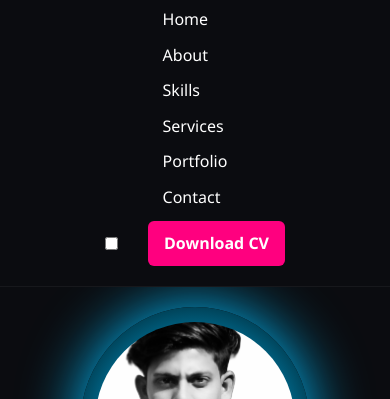
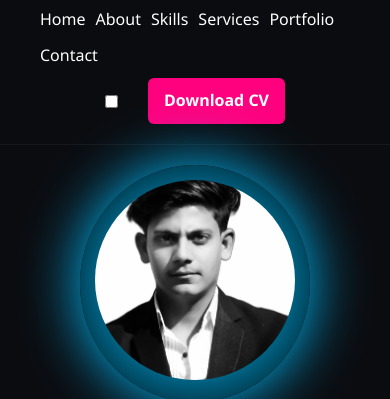
Before and after one commit to Salauddingour/Salauddin.port, a plain HTML site: page index.html in a window 390 px wide. Shown: the part 69-468 px from the top of the page. Drawn offline with Linux system fonts and the light colour scheme.

Commit message:
Update style.css

```diff
--- a/style.css
+++ b/style.css
@@ -21,7 +21,7 @@ body {
   padding: 20px 40px;
   background: #0b0c10;
   border-bottom: 1px solid rgba(255, 255, 255, 0.05);
-  position: sticky;
+  position: ;
   top: 0;
   z-index: 999;
 }
@@ -584,7 +584,7 @@ body {
   }
 
   .nav-links {
-    flex-direction: column;
+    flex-direction: row;
     gap: 10px;
     padding: 10px 0;
   }
```
